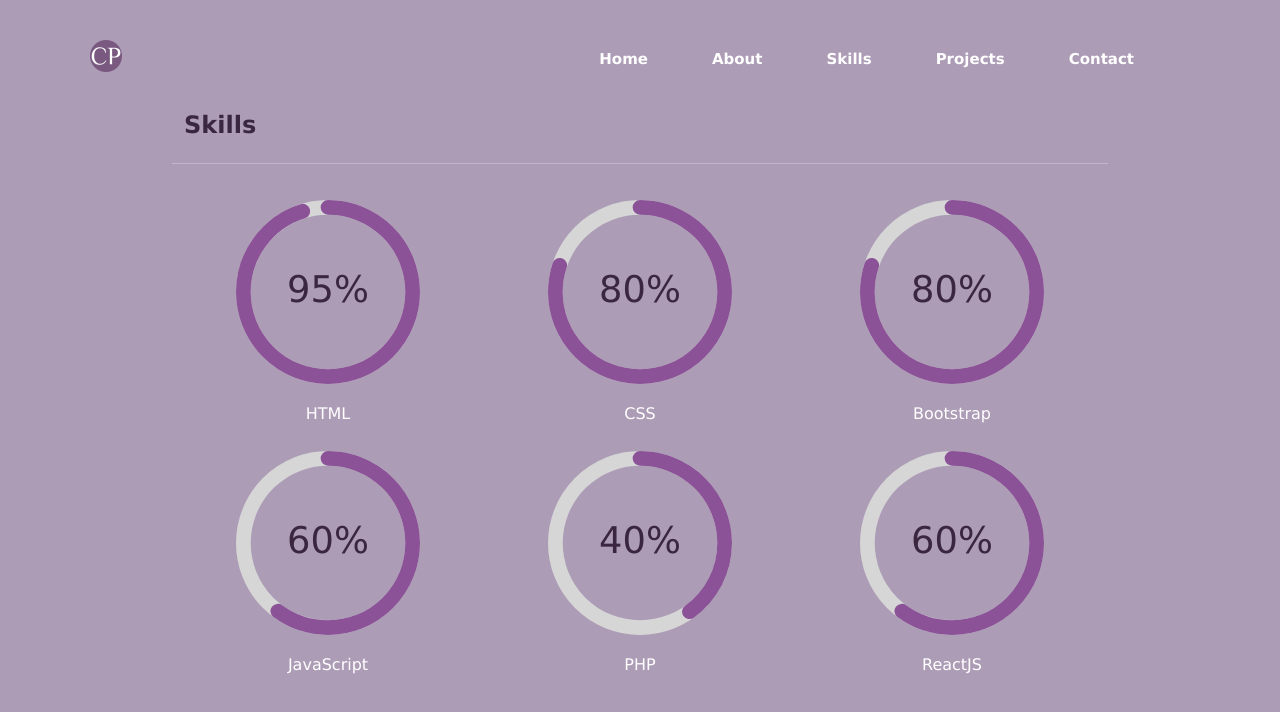
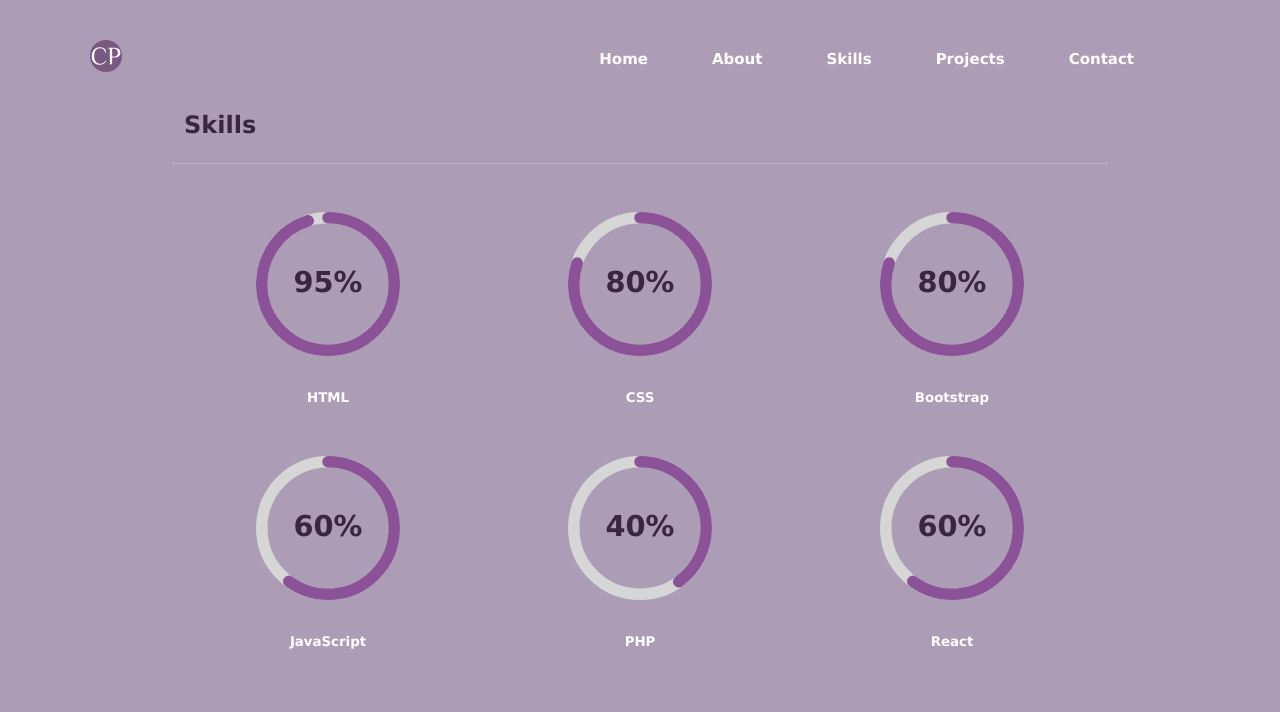
Before and after one commit to codri5/react-portfolio, a React (Create React App) app: page /skills in a window 1280 px wide. Shown: the top 712 px of the page. Built offline with nearby package versions, Linux system fonts and the light colour scheme.

Commit message:
updated skills

```diff
--- a/src/components/About/About.js
+++ b/src/components/About/About.js
@@ -4,6 +4,9 @@
 import { Link } from 'react-router-dom';
 
 function About() {
+
+  const profileImg = 'https://picsum.photos/200';
+
     return (
         <>
         <section>
@@ -11,7 +14,7 @@
             <Container className='about-content'>
               <Row>
                 <Col>
-                  <img src='https://picsum.photos/200' alt='profile' className='profile' />
+                  <img src={profileImg} alt='profile' className='profile' />
                 </Col>
                 <Col className='about-header text-center'>
                   <h3 className='about-heading'>Codrina Pal</h3>
--- a/src/components/Skills/Skills.css
+++ b/src/components/Skills/Skills.css
@@ -1,13 +1,15 @@
 .CircularProgressbar {
     height: 30vh;
-    width: 25vh;
+    width: 20vh;
     padding: 0.5rem;
-    margin: -0.5rem;
+    margin: -1rem;
 }
 
 .skills-subheading {
     color: white;
     text-align: center;
+    font-size: 10pt;
+    font-weight: bold;
 }
 
 .skills-header {
--- a/src/components/Skills/Skills.js
+++ b/src/components/Skills/Skills.js
@@ -29,7 +29,7 @@
                             textColor: '#3a263e'
                          })}
                         />
-                        <h6>HTML</h6>
+                        <p>HTML</p>
                     </Col>
                     <Col>
                         <CircularProgressbar value={css} text={`${css}%`}
@@ -38,7 +38,7 @@
                             textColor: '#3a263e'
                           })}
                         />
-                        <h6>CSS</h6>
+                        <p>CSS</p>
                     </Col>
                     <Col>
                         <CircularProgressbar value={bootstrap} text={`${bootstrap}%`}
@@ -47,7 +47,7 @@
                             textColor: '#3a263e',
                           })}
                         />
-                        <h6>Bootstrap</h6>
+                        <p>Bootstrap</p>
                     </Col>
                 </Row>
                 <Row className='skills-subheading'>
@@ -58,7 +58,7 @@
                             textColor: '#3a263e'
                           })}
                         />
-                        <h6>JavaScript</h6>
+                        <p>JavaScript</p>
                     </Col>
                     <Col>
                         <CircularProgressbar value={php} text={`${php}%`}
@@ -67,7 +67,7 @@
                             textColor: '#3a263e',
                           })}
                         />
-                        <h6>PHP</h6>
+                        <p>PHP</p>
                     </Col>
                     <Col>
                         <CircularProgressbar value={react} text={`${react}%`}
@@ -76,7 +76,7 @@
                             textColor: '#3a263e'
                           })}
                         />
-                        <h6>ReactJS</h6>
+                        <p>React</p>
                     </Col>
                 </Row>
             </Container>
```
Also changed, not shown: src/components/Projects/Projects.js (line endings or trailing spaces).
